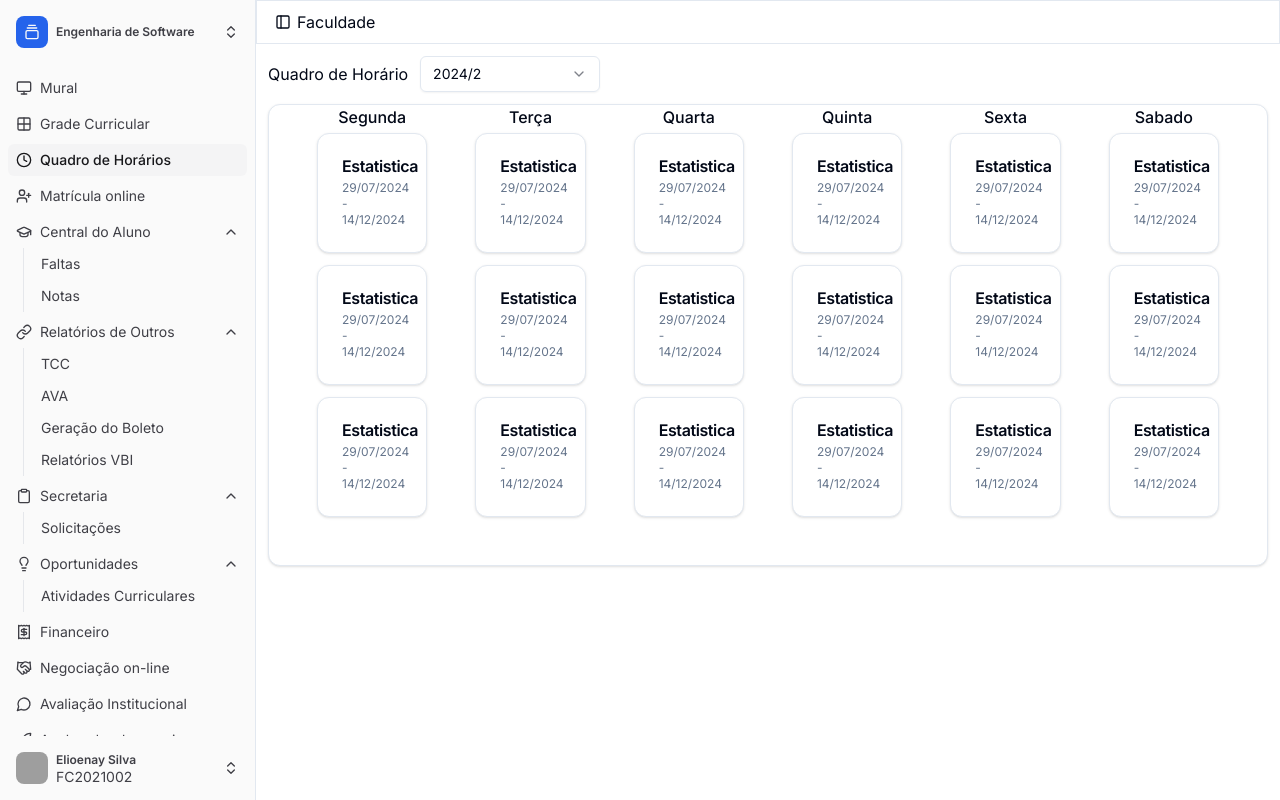
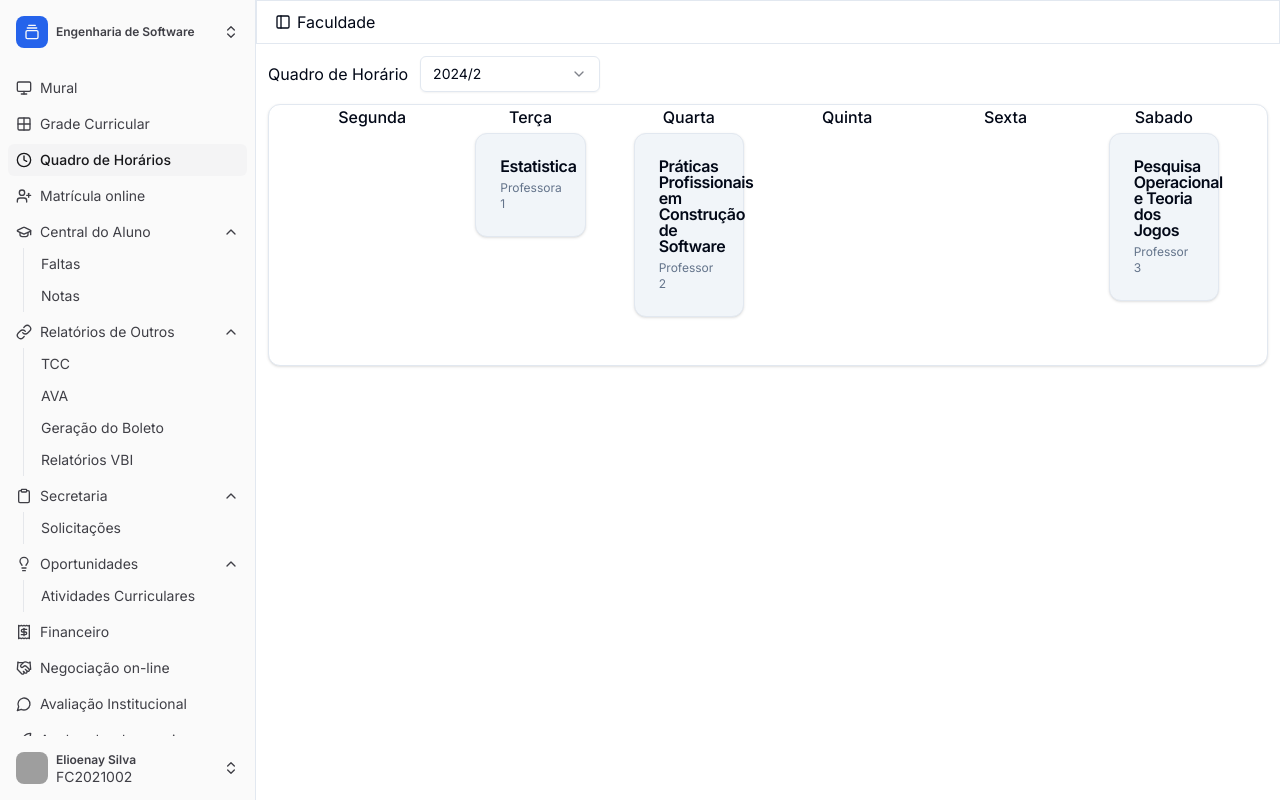
Before and after one commit to elioenays/portal-v2, a Next.js app: page /quadro-de-horarios in a window 1280 px wide. Built offline with nearby package versions, Linux system fonts and the light colour scheme; grey boxes are pictures that could not be loaded.

Commit message:
ajuste quadro de horarios

```diff
--- a/src/app/quadro-de-horarios/components/ClassCard.tsx
+++ b/src/app/quadro-de-horarios/components/ClassCard.tsx
@@ -5,14 +5,15 @@ import {
   CardTitle,
 } from '@/components/ui/card'
 
-export function ClassCard() {
+export type ClassType = { name: string; teacher: string }
+
+export function ClassCard({ matter }: { matter: ClassType }) {
   return (
-    <Card>
+    <Card className="bg-muted">
       <CardHeader>
-        <CardTitle>Estatistica</CardTitle>
-        <CardDescription className="text-xs">
-          29/07/2024 - 14/12/2024
-        </CardDescription>
+        <CardTitle>{matter.name}</CardTitle>
+
+        <CardDescription className="text-xs">{matter.teacher}</CardDescription>
       </CardHeader>
     </Card>
   )
--- a/src/app/quadro-de-horarios/components/Content.tsx
+++ b/src/app/quadro-de-horarios/components/Content.tsx
@@ -1,9 +1,33 @@
 import { Card, CardContent } from '@/components/ui/card'
 import { Select, SelectTrigger, SelectValue } from '@/components/ui/select'
-import { ClassCard } from '../components/ClassCard'
+import { ClassCard, ClassType } from '../components/ClassCard'
 import { WeekDayColumn } from '../components/WeekDayColumn'
 
 const weekDays = ['Segunda', 'Terça', 'Quarta', 'Quinta', 'Sexta', 'Sabado']
+
+const mondayClasses: ClassType[] = []
+
+const tuesdayClasses: ClassType[] = [
+  { name: 'Estatistica', teacher: 'Professora 1' },
+]
+
+const wednesdayClasses: ClassType[] = [
+  {
+    name: 'Práticas Profissionais em Construção de Software',
+    teacher: 'Professor 2',
+  },
+]
+
+const thursdayClasses: ClassType[] = []
+
+const fridayClasses: ClassType[] = []
+
+const saturdayClasses: ClassType[] = [
+  {
+    name: 'Pesquisa Operacional e Teoria dos Jogos',
+    teacher: 'Professor 3',
+  },
+]
 
 export function QuadroDeHorariosContent() {
   return (
@@ -28,49 +52,58 @@ export function QuadroDeHorariosContent() {
         <CardContent className="grid grid-cols-6">
           <div className="max-w-60">
             <CardContent className="gap-3 flex flex-col">
-              <ClassCard />
-              <ClassCard />
-              <ClassCard />
+              {mondayClasses &&
+                mondayClasses.map((mondayClass) => (
+                  <ClassCard matter={mondayClass} key={mondayClass.name} />
+                ))}
             </CardContent>
           </div>
 
           <div className="max-w-60">
             <CardContent className="gap-3 flex flex-col">
-              <ClassCard />
-              <ClassCard />
-              <ClassCard />
+              {tuesdayClasses &&
+                tuesdayClasses.map((tuesdayClass) => (
+                  <ClassCard matter={tuesdayClass} key={tuesdayClass.name} />
+                ))}
             </CardContent>
           </div>
 
           <div className="max-w-60">
             <CardContent className="gap-3 flex flex-col">
-              <ClassCard />
-              <ClassCard />
-              <ClassCard />
+              {wednesdayClasses &&
+                wednesdayClasses.map((wednesdayClass) => (
+                  <ClassCard
+                    matter={wednesdayClass}
+                    key={wednesdayClass.name}
+                  />
+                ))}
             </CardContent>
           </div>
 
           <div className="max-w-60">
             <CardContent className="gap-3 flex flex-col">
-              <ClassCard />
-              <ClassCard />
-              <ClassCard />
+              {thursdayClasses &&
+                thursdayClasses.map((thursdayClass) => (
+                  <ClassCard matter={thursdayClass} key={thursdayClass.name} />
+                ))}
             </CardContent>
           </div>
 
           <div className="max-w-60">
             <CardContent className="gap-3 flex flex-col">
-              <ClassCard />
-              <ClassCard />
-              <ClassCard />
+              {fridayClasses &&
+                fridayClasses.map((fridayClass) => (
+                  <ClassCard matter={fridayClass} key={fridayClass.name} />
+                ))}
             </CardContent>
           </div>
 
           <div className="max-w-60">
             <CardContent className="gap-3 flex flex-col">
-              <ClassCard />
-              <ClassCard />
-              <ClassCard />
+              {saturdayClasses &&
+                saturdayClasses.map((saturdayClass) => (
+                  <ClassCard matter={saturdayClass} key={saturdayClass.name} />
+                ))}
             </CardContent>
           </div>
         </CardContent>
```
